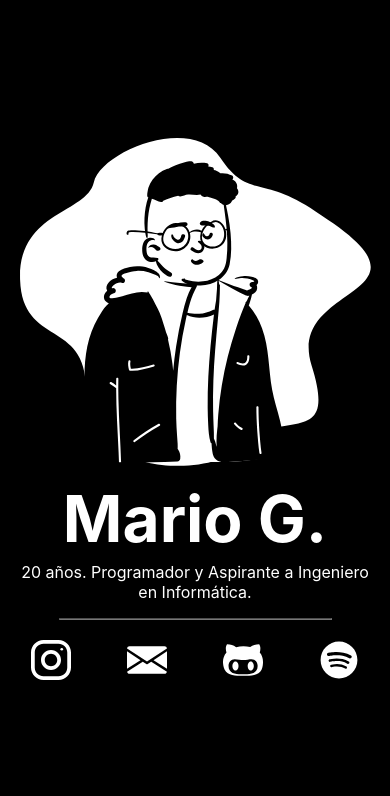
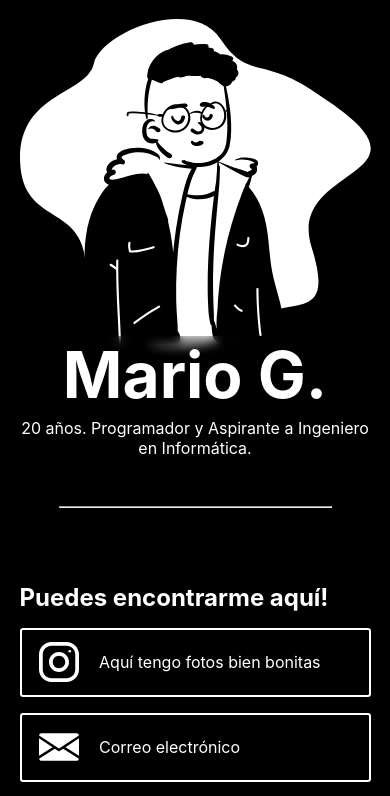
Before and after one commit to defcxz/web, a Next.js app: page / in a window 390 px wide. Shown: the top 796 px of the page. Built offline with nearby package versions, Linux system fonts and the light colour scheme.

Commit message:
Actualizada vista mobile

```diff
--- a/app/page.tsx
+++ b/app/page.tsx
@@ -21,11 +21,24 @@ export default function Home() {
                 <hr className={styles.separador}/>
 
               <div className={styles.icon}>
+                <p className={styles.subtitle}>Puedes encontrarme aquí!</p>
+                <a href="https://www.instagram.com/defcxz">
+                  <img src="IMGs/instagram.svg" alt="instagram-logo"/>
+                  <p className={styles.socialDescription}>Aquí tengo fotos bien bonitas</p>
+                </a>
+                <a href="mailto:mralejandrogu@gmail.com">
+                  <img src="IMGs/mail.svg" alt="mail-logo"/>
+                  <p className={styles.socialDescription}>Correo electrónico</p>
+                </a>
+                <a href="https://www.github.com/defcxz">
+                  <img src="IMGs/github.svg" alt="github-logo"/>
+                  <p className={styles.socialDescription}>Aquí tengo algunos proyectos de programación!</p>
+                </a>
+                <a href="https://open.spotify.com/user/lameavollaiiita?si=cfad77966c8d4214">
+                  <img src="IMGs/spotify.svg" alt="spotify-logo"/>
+                  <p className={styles.socialDescription}>Aquiiii mis gustos musicales</p>
+                </a>
 
-                  <a href="https://www.instagram.com/defcxz"><img src="IMGs/instagram.svg" alt="instagram-logo"/></a>
-                  <a href="mailto:mralejandrogu@gmail.com"><img src="IMGs/mail.svg" alt="mail-logo"/></a>
-                  <a href="https://www.github.com/defcxz"><img src="IMGs/github.svg" alt="github-logo"/></a>
-                  <a href="https://open.spotify.com/user/lameavollaiiita?si=cfad77966c8d4214"><img src="IMGs/spotify.svg" alt="spotify-logo"/></a>
               </div>
             </div>
           </div>
--- a/app/styles/page.module.css
+++ b/app/styles/page.module.css
@@ -48,6 +48,13 @@
   font-weight: 700;
 }
 
+.subtitle {
+  margin: 0;
+  font-size: 1.5rem;
+  font-style: normal;
+  font-weight: 700;
+}
+
 .title a {
   text-decoration: none;
   color: #0070f3;
@@ -70,7 +77,7 @@
 
 .separador{
   width: 70%;
-  opacity: 0.5;
+  margin-top: 3rem;
 }
 
 .code {
@@ -125,6 +132,10 @@
   margin-left: 0.5rem;
 }
 
+.socialDescription {
+  display: none;
+}
+
 @media (max-width: 600px) {
 
   .grid {
@@ -144,10 +155,36 @@
 
   .medark{
     position: fixed;
-    margin-top: -15rem;
+    margin-top: -40rem;
     width: 90vw;
   }
 
+  .icon {
+    margin-top: 50px;
+    padding: 5%;
+    flex-direction: column;
+    gap: 1rem;
+  }
+
+  .icon a {
+    padding-top: 2%;
+    padding-bottom: 2%;
+    padding-left: 5%;
+    border: 2px solid white;
+    border-radius: .2rem;
+    display: flex;
+    align-items: center;
+  }
+
+  .socialDescription {
+    display: block;
+    margin-top: 15px !important;
+    margin-left: 20px;
+  }
+
+  .icon a::hover{
+    color:black;
+  }
 }
 /*
 @media (prefers-color-scheme: dark) {
```
